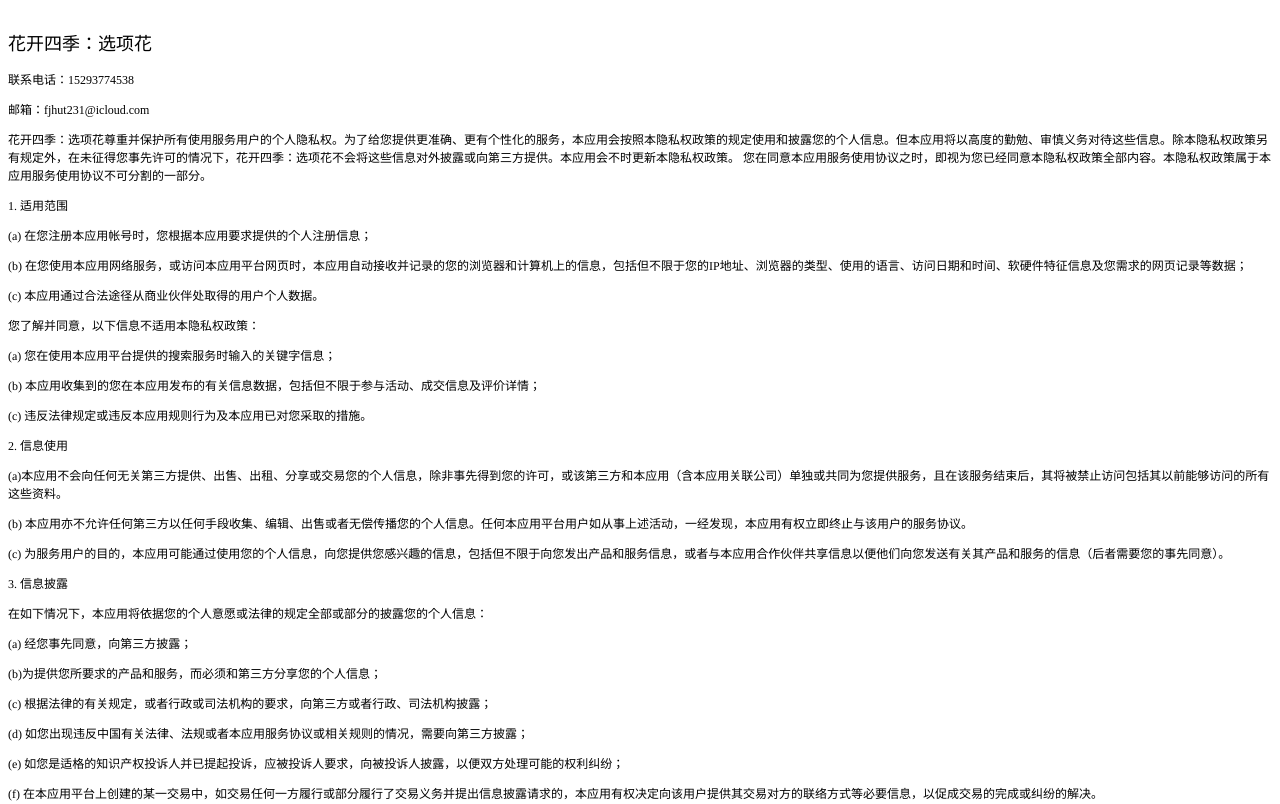
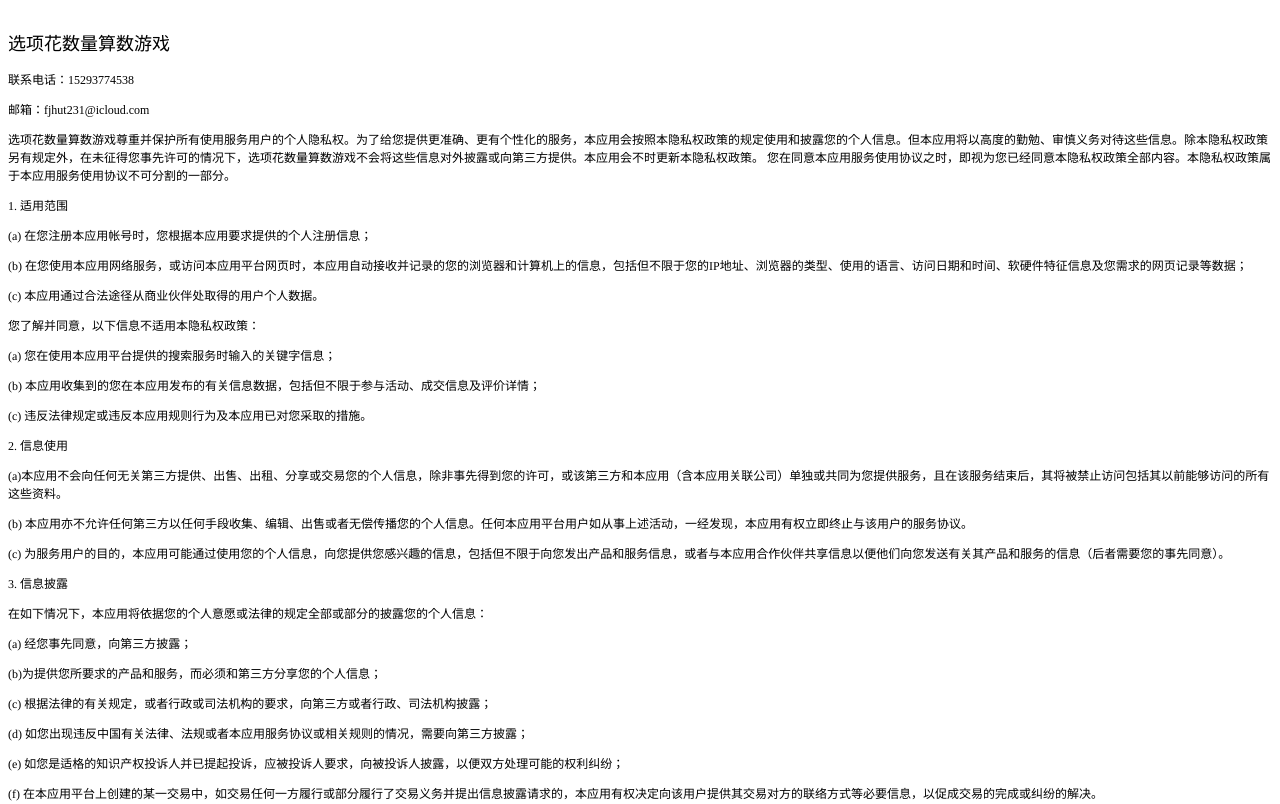
Before and after one commit to danshuihaibian/zenque, a plain HTML site: page index.html in a window 1280 px wide. Shown: the top 804 px of the page. Drawn offline with Linux system fonts and the light colour scheme.

Commit message:
Update index.html

```diff
--- a/index.html
+++ b/index.html
@@ -17,10 +17,10 @@
 </head>
 <body>
 <h2 style="margin: 0.0px 0.0px 14.9px 0.0px; font: 18.0px 'Songti SC'; -webkit-text-stroke: #000000"><span class="s1"><br>
-花开四季：选项花</span></h2>
+选项花数量算数游戏</span></h2>
 <p class="p2"><span class="s1">联系电话：15293774538</span></p>
 <p class="p2"><span class="s1">邮箱：fjhut231@icloud.com</span></p>
-<p class="p2"><span class="s1">花开四季：选项花尊重并保护所有使用服务用户的个人隐私权。为了给您提供更准确、更有个性化的服务，本应用会按照本隐私权政策的规定使用和披露您的个人信息。但本应用将以高度的勤勉、审慎义务对待这些信息。除本隐私权政策另有规定外，在未征得您事先许可的情况下，花开四季：选项花不会将这些信息对外披露或向第三方提供。本应用会不时更新本隐私权政策。</span><span class="s2"> </span><span class="s1">您在同意本应用服务使用协议之时，即视为您已经同意本隐私权政策全部内容。本隐私权政策属于本应用服务使用协议不可分割的一部分。</span><span class="s2"><span class="Apple-converted-space"> </span></span></p>
+<p class="p2"><span class="s1">选项花数量算数游戏尊重并保护所有使用服务用户的个人隐私权。为了给您提供更准确、更有个性化的服务，本应用会按照本隐私权政策的规定使用和披露您的个人信息。但本应用将以高度的勤勉、审慎义务对待这些信息。除本隐私权政策另有规定外，在未征得您事先许可的情况下，选项花数量算数游戏不会将这些信息对外披露或向第三方提供。本应用会不时更新本隐私权政策。</span><span class="s2"> </span><span class="s1">您在同意本应用服务使用协议之时，即视为您已经同意本隐私权政策全部内容。本隐私权政策属于本应用服务使用协议不可分割的一部分。</span><span class="s2"><span class="Apple-converted-space"> </span></span></p>
 <p class="p2"><span class="s2">1. </span><span class="s1">适用范围</span></p>
 <p class="p2"><span class="s2">(a) </span><span class="s1">在您注册本应用帐号时，您根据本应用要求提供的个人注册信息；</span></p>
 <p class="p2"><span class="s2">(b) </span><span class="s1">在您使用本应用网络服务，或访问本应用平台网页时，本应用自动接收并记录的您的浏览器和计算机上的信息，包括但不限于您的</span><span class="s2">IP</span><span class="s1">地址、浏览器的类型、使用的语言、访问日期和时间、软硬件特征信息及您需求的网页记录等数据；</span><span class="s2"><span class="Apple-converted-space"> </span></span></p>
```
